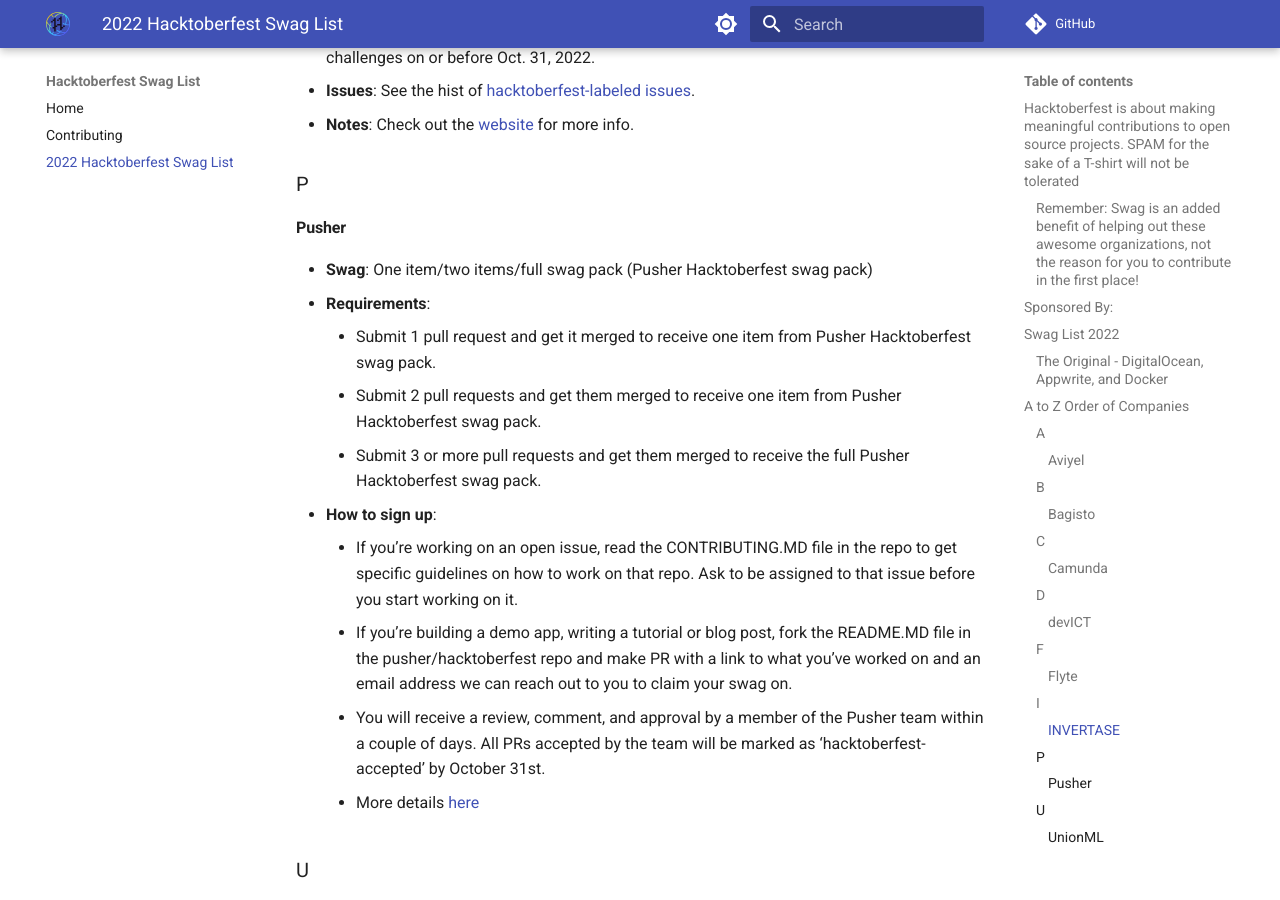
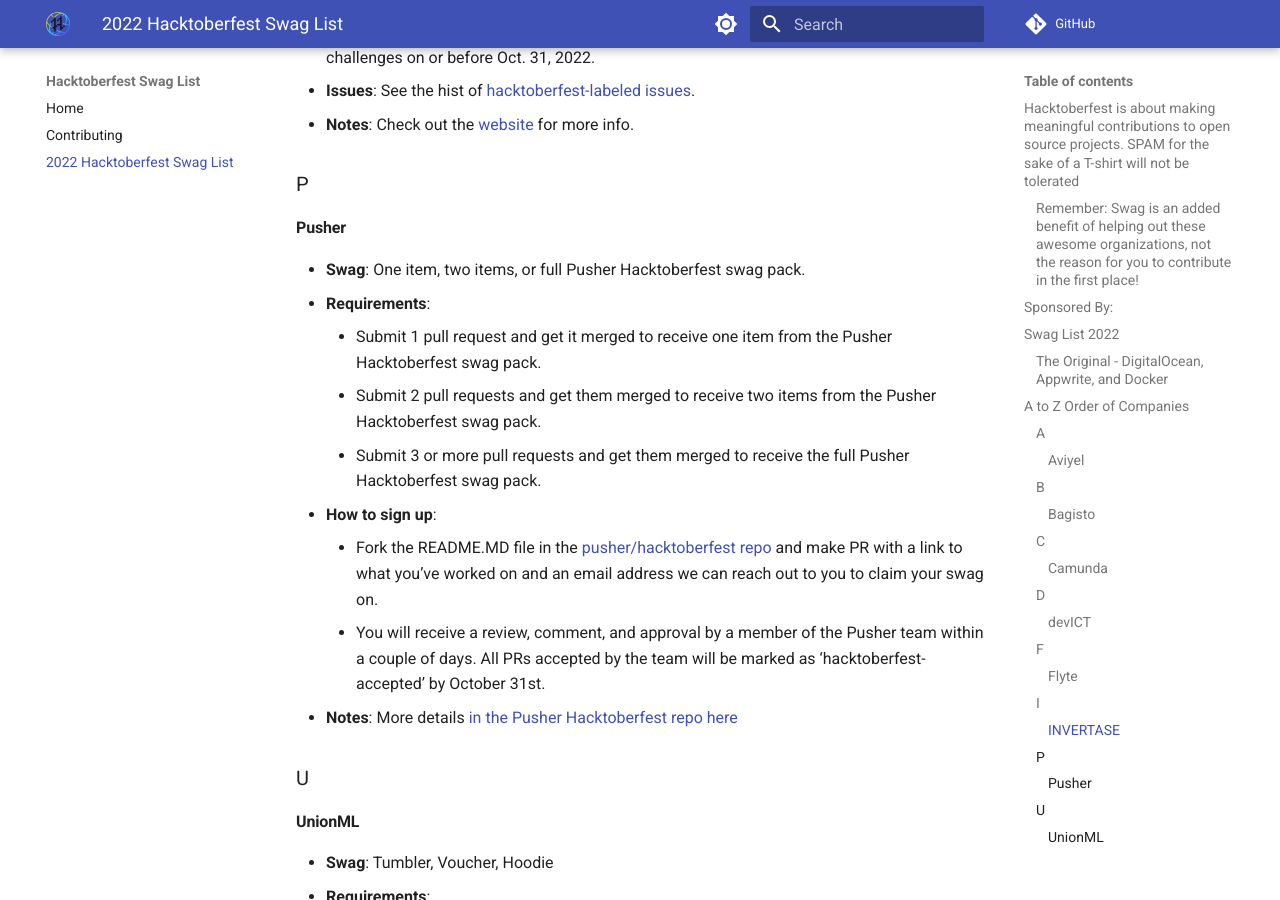
Before and after one commit to crweiner/hacktoberfest-swag-list, an MkDocs documentation site: the page built from docs/list.md, in a window 1280 px wide and 900 px high, scrolled down 4022 px. Built offline with MkDocs 1.6.1 and Material for MkDocs 9.7.7, drawn with Linux system fonts in a browser that asks for light colours; comment, search, counter and statistics services are not loaded.

Commit message:
Make formatting changes

```diff
--- a/docs/list.md
+++ b/docs/list.md
@@ -113,16 +113,15 @@
 
 #### **Pusher**
 
-- **Swag**: One item/two items/full swag pack (Pusher Hacktoberfest swag pack)
+- **Swag**: One item, two items, or full Pusher Hacktoberfest swag pack.
 - **Requirements**:
-    - Submit 1 pull request and get it merged to receive one item from Pusher Hacktoberfest swag pack.
-    - Submit 2 pull requests and get them merged to receive one item from Pusher Hacktoberfest swag pack.
+    - Submit 1 pull request and get it merged to receive one item from the Pusher Hacktoberfest swag pack.
+    - Submit 2 pull requests and get them merged to receive two items from the Pusher Hacktoberfest swag pack.
     - Submit 3 or more pull requests and get them merged to receive the full Pusher Hacktoberfest swag pack.
 - **How to sign up**:
-    - If you’re working on an open issue, read the CONTRIBUTING.MD file in the repo to get specific guidelines on how to work on that repo. Ask to be assigned to that issue before you start working on it.
-    - If you’re building a demo app, writing a tutorial or blog post, fork the README.MD file in the pusher/hacktoberfest repo and make PR with a link to what you’ve worked on and an email address we can reach out to you to claim your swag on.
+    - Fork the README.MD file in the [pusher/hacktoberfest repo](https://github.com/pusher/hacktoberfest) and make PR with a link to what you’ve worked on and an email address we can reach out to you to claim your swag on.
     - You will receive a review, comment, and approval by a member of the Pusher team within a couple of days. All PRs accepted by the team will be marked as ‘hacktoberfest-accepted’ by October 31st.
-    - More details [here](https://github.com/pusher/hacktoberfest/blob/main/README.md)
+- **Notes**: More details [in the Pusher Hacktoberfest repo here](https://github.com/pusher/hacktoberfest/blob/main/README.md)
 
 ### U
 
```
